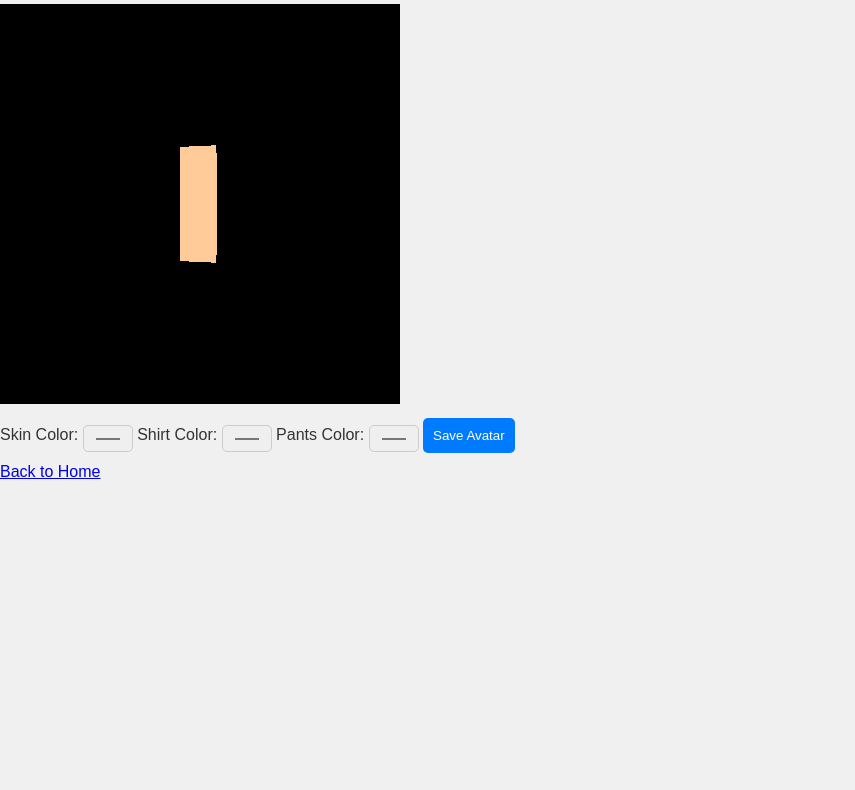
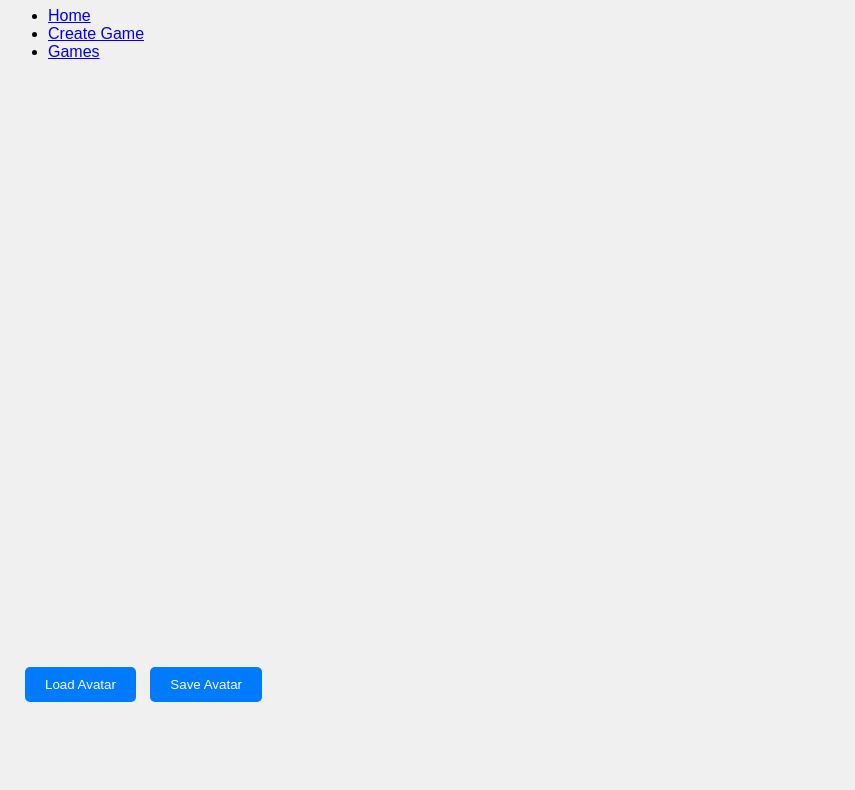
Before and after one commit to max96git/Charp, a website: page src/avatar.html in a window 1280 px wide. Shown: the part 73-863 px from the top of the page, without its empty margins (0-855 px from the left). Before the commit the page ends 800 px from the top, so only its background shows below. Drawn offline with nearby package versions, Linux system fonts and the light colour scheme.

Commit message:
Update avatar.html

```diff
--- a/src/avatar.html
+++ b/src/avatar.html
@@ -3,74 +3,65 @@
 <head>
     <meta charset="UTF-8">
     <meta name="viewport" content="width=device-width, initial-scale=1.0">
-    <link rel="stylesheet" href="styles/style.css">
-    <title>Charp - Avatar Management</title>
+    <title>Avatar Management - Charp</title>
+    <link rel="stylesheet" href="./styles/styles.css">
+    <style>
+        body {
+            background-color: #f0f0f0;
+            font-family: 'Arial', sans-serif;
+        }
+        #avatar-container {
+            width: 100%;
+            height: 100vh;
+            position: relative;
+            overflow: hidden;
+        }
+        #avatar-preview {
+            width: 100%;
+            height: 100%;
+            background-color: #ddd;
+        }
+        .controls {
+            position: absolute;
+            bottom: 20px;
+            left: 20px;
+            z-index: 1000;
+        }
+        button {
+            padding: 10px 20px;
+            margin: 5px;
+            border: none;
+            background-color: #007bff;
+            color: white;
+            cursor: pointer;
+            border-radius: 5px;
+        }
+        button:hover {
+            background-color: #0056b3;
+        }
+    </style>
 </head>
 <body>
-    <h1>Manage Your Avatar</h1>
-    <div id="avatar-container">
-        <canvas id="avatar-canvas" width="400" height="400"></canvas>
-    </div>
-    <div id="avatar-controls">
-        <label for="skin-color">Skin Color:</label>
-        <input type="color" id="skin-color" value="#ffcc99">
-
-        <label for="shirt-color">Shirt Color:</label>
-        <input type="color" id="shirt-color" value="#333333">
-
-        <label for="pants-color">Pants Color:</label>
-        <input type="color" id="pants-color" value="#333333">
-
-        <button id="save-avatar">Save Avatar</button>
-    </div>
-    <a href="index.html">Back to Home</a>
-
-    <script src="scripts/three.min.js"></script>
-    <script>
-        let scene, camera, renderer, avatar;
-
-        function init() {
-            // Set up the scene
-            scene = new THREE.Scene();
-            camera = new THREE.PerspectiveCamera(75, window.innerWidth / window.innerHeight, 0.1, 1000);
-            renderer = new THREE.WebGLRenderer({ canvas: document.getElementById('avatar-canvas') });
-            renderer.setSize(400, 400);
-            camera.position.z = 5;
-
-            // Create a basic avatar (simplified)
-            const geometry = new THREE.BoxGeometry(1, 2, 1); // Body
-            const material = new THREE.MeshBasicMaterial({ color: '#ffcc99' });
-            avatar = new THREE.Mesh(geometry, material);
-            scene.add(avatar);
-
-            animate();
-        }
-
-        function animate() {
-            requestAnimationFrame(animate);
-            avatar.rotation.y += 0.01; // Rotate avatar for effect
-            renderer.render(scene, camera);
-        }
-
-        function updateAvatar() {
-            const skinColor = document.getElementById('skin-color').value;
-            const shirtColor = document.getElementById('shirt-color').value;
-            const pantsColor = document.getElementById('pants-color').value;
-
-            // Update avatar colors (for demonstration)
-            avatar.material.color.set(skinColor);
-            // You can expand this to have separate parts for shirt/pants
-        }
-
-        document.getElementById('skin-color').addEventListener('input', updateAvatar);
-        document.getElementById('shirt-color').addEventListener('input', updateAvatar);
-        document.getElementById('pants-color').addEventListener('input', updateAvatar);
-        document.getElementById('save-avatar').addEventListener('click', () => {
-            alert('Avatar saved! (This functionality can be expanded.)');
-            // Here you would typically send the avatar data to your server.
-        });
-
-        init();
-    </script>
+    <header>
+        <h1>Avatar Management</h1>
+        <nav>
+            <ul>
+                <li><a href="index.html">Home</a></li>
+                <li><a href="create-game.html">Create Game</a></li>
+                <li><a href="game.html">Games</a></li>
+            </ul>
+        </nav>
+    </header>
+    <main>
+        <div id="avatar-container">
+            <canvas id="avatar-preview"></canvas>
+        </div>
+        <div class="controls">
+            <button id="loadAvatarBtn">Load Avatar</button>
+            <button id="saveAvatarBtn">Save Avatar</button>
+        </div>
+    </main>
+    <script src="https://cdnjs.cloudflare.com/ajax/libs/three.js/r128/three.min.js"></script>
+    <script src="./js/avatar.js"></script>
 </body>
 </html>
```
